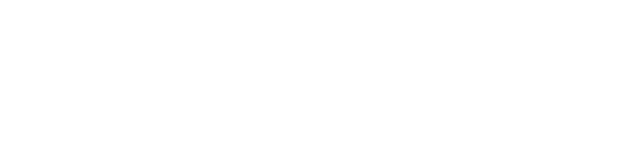
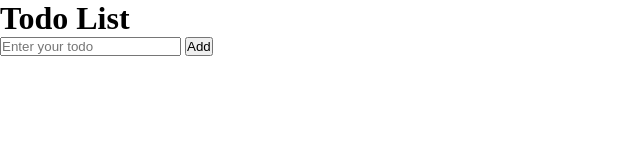
Before and after one commit to vijayan108/30daysProjectChallenge, a plain HTML site: page Day3-TodoApp/index.html in a window 1280 px wide. Shown: the whole page, without its empty margins (0-640 px from the left). Drawn offline with Linux system fonts and the light colour scheme.

Commit message:
added ome changes

```diff
--- a/Day3-TodoApp/index.html
+++ b/Day3-TodoApp/index.html
@@ -4,10 +4,19 @@
     <meta charset="UTF-8">
     <meta http-equiv="X-UA-Compatible" content="IE=edge">
     <meta name="viewport" content="width=device-width, initial-scale=1.0">
-    <title>Document</title>
+    <title>Todo App</title>
     <link  type="text/css" rel="stylesheet" href="style.css">
 </head>
 <body>
+    <div class="container">
+        <h1>Todo List</h1>
+
+        <div class="input-container">
+            <input type="text" id="input" placeholder="Enter your todo">
+            <button id="add">Add</button>
+        </div>
+
+    </div>
 
     <script src="script.js"></script>
 </body>
```
